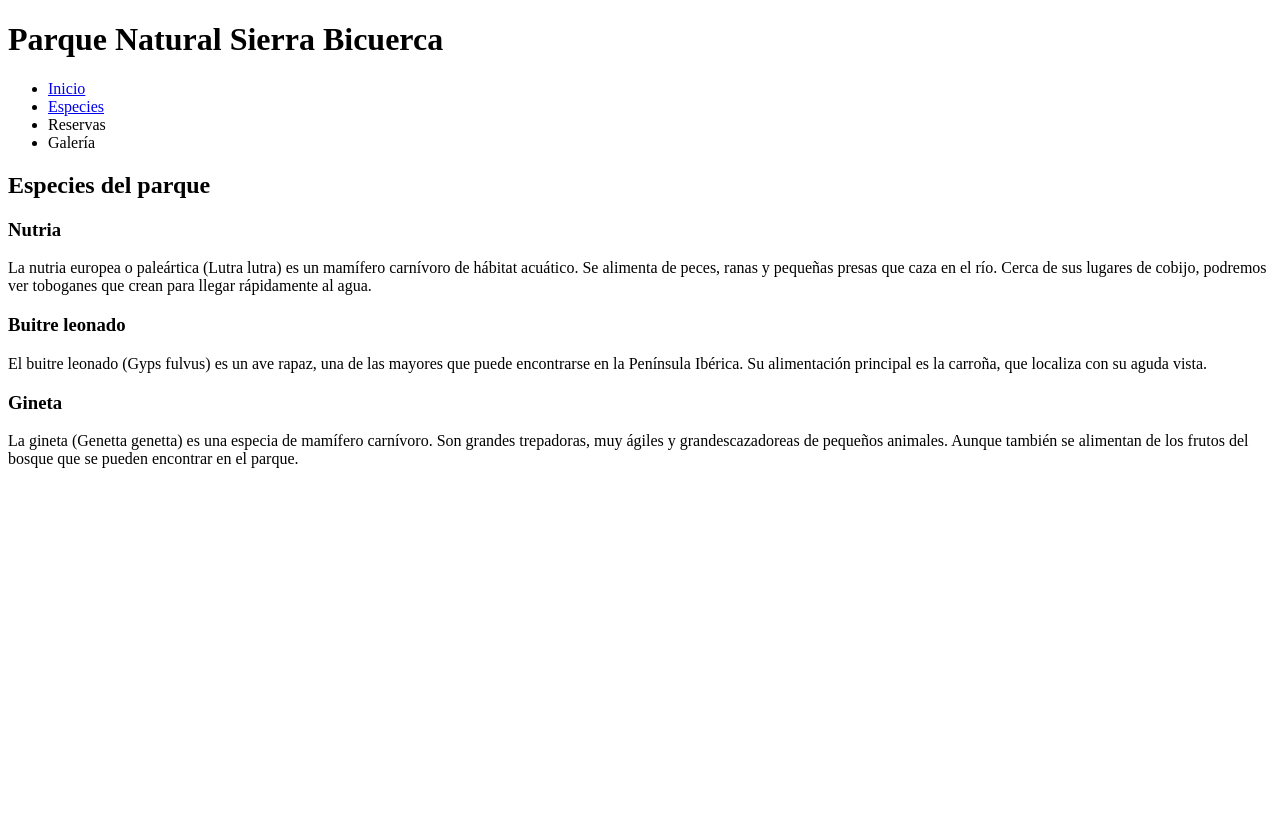
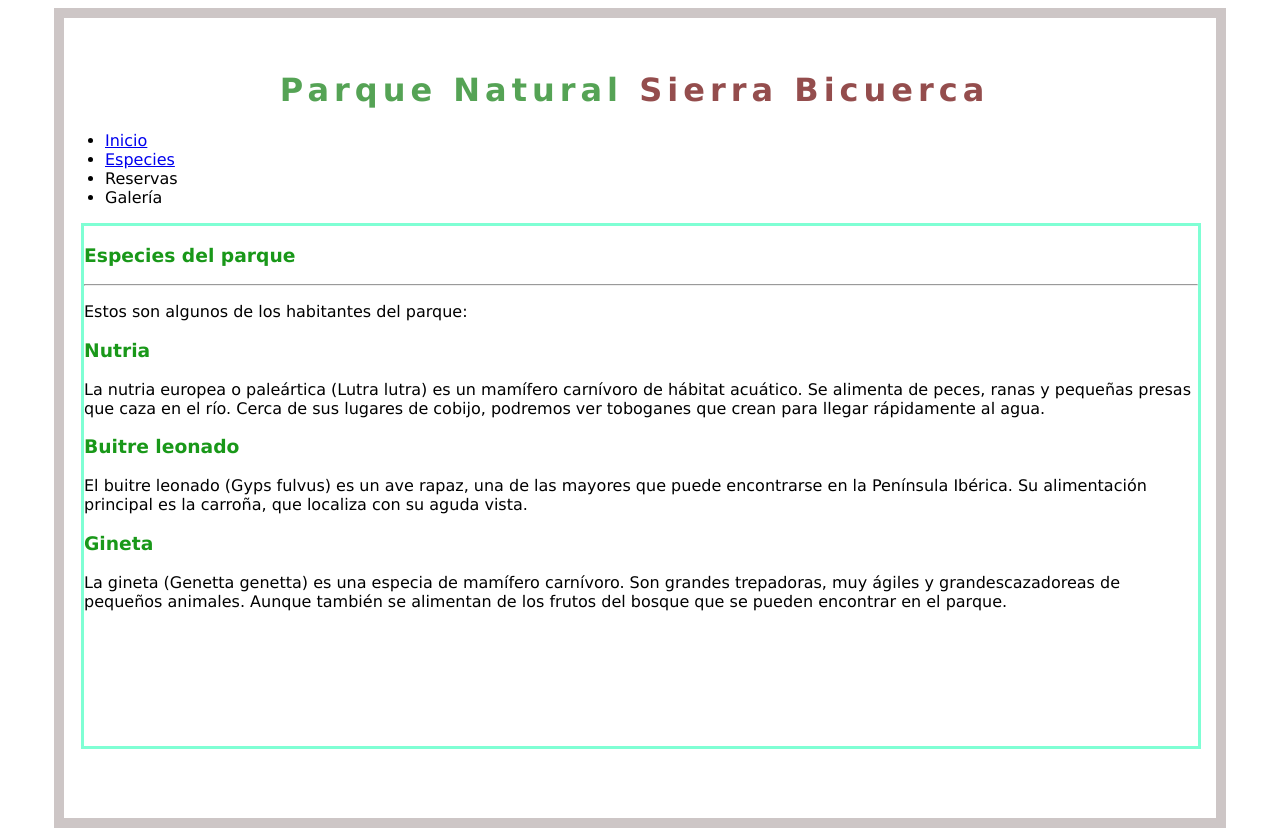
Before and after one commit to RoCardona/rcl-se02-hmtl-css-031120222, a plain HTML site: page Ex7/especies.html in a window 1280 px wide. Before the commit the page ends 800 px from the top, so only its background shows below. Drawn offline with Linux system fonts and the light colour scheme; files that its build step writes are made by us from their sources.

Commit message:
terminado

```diff
--- /dev/null
+++ b/Ex7/css/styleCompart.css
@@ -0,0 +1,20 @@
+.green {
+    color: rgba(5, 120, 5, 0.678);
+}
+.brown {
+    color: rgba(130, 47, 47, 0.854)
+}
+h2, h3 {
+    color: rgb(25, 152, 25);
+}
+h1 {
+    text-align: center;
+    padding-top: 1em;
+    letter-spacing: 5px
+
+}
+body {
+    /* background-color: blueviolet; */
+    display: flex;
+    justify-content: center;
+}
--- /dev/null
+++ b/Ex7/css/styleEspec.css
@@ -0,0 +1,28 @@
+.container-especie {
+    border: 3px solid aquamarine;
+    width: 90vw;
+    height: 100vh;
+    font-family: 'Lucida Sans unicode';
+    border: solid #cdc6c6;
+    border-bottom-width: 10px;
+    border-top-width: 10px;
+    border-right-width: 10px;
+    border-left-width: 10px;
+    /* background-color: blue; */
+}
+.especies {
+    /* background-color: pink; */
+    /* border: 3px solid aquamarine; */
+    width: 89vw;
+    height: 98vh;
+    margin: 1px;
+    }
+
+.clasificacion {
+    /* background-color: gold; */
+    border: 3px solid aquamarine;
+    width: 87vw;
+    height: 65vh;
+    box-align: center;
+    margin: 1em;
+}
--- a/Ex7/especies.html
+++ b/Ex7/especies.html
@@ -5,17 +5,23 @@
     <meta http-equiv="X-UA-Compatible" content="IE=edge" />
     <meta name="viewport" content="width=device-width, initial-scale=1.0" />
     <title>Document</title>
-    <link rel="stylesheet" href="./css/style.css">
+    <link rel="stylesheet" href="./css/styleCompart.css">
+    <link rel="stylesheet" href="./css/styleEspec.css">
   </head>
   <body>
-    <h1>Parque Natural Sierra Bicuerca</h1>
+    <div class="container-especie">
+    <div class="especies">
+    <h1><span class="green">Parque Natural</span><span class="brown"> Sierra Bicuerca</span></h1>
     <ul>
       <li><a href="index.html">Inicio</a></li>
       <li><a href="especies.html">Especies</a></li>
       <li>Reservas</li>
       <li>Galería</li>
     </ul>
-    <h2>Especies del parque</h2>
+    <div class="clasificacion">
+    <h3>Especies del parque</h3>
+    <hr>
+    <p>Estos son algunos de los habitantes del parque:</p>
     <h3>Nutria</h3>
     <p>
       La nutria europea o paleártica (Lutra lutra) es un mamífero carnívoro de
@@ -36,5 +42,8 @@
       Aunque también se alimentan de los frutos del bosque que se pueden
       encontrar en el parque.
     </p>
+    </div>
+    </div>
+    </div>
   </body>
 </html>
```
Also changed, not shown: Ex6/index.html (+2 -0 lines), Ex7/css/styleIndex.css (added, +27 -0 lines), Ex7/index.html (+10 -2 lines).
